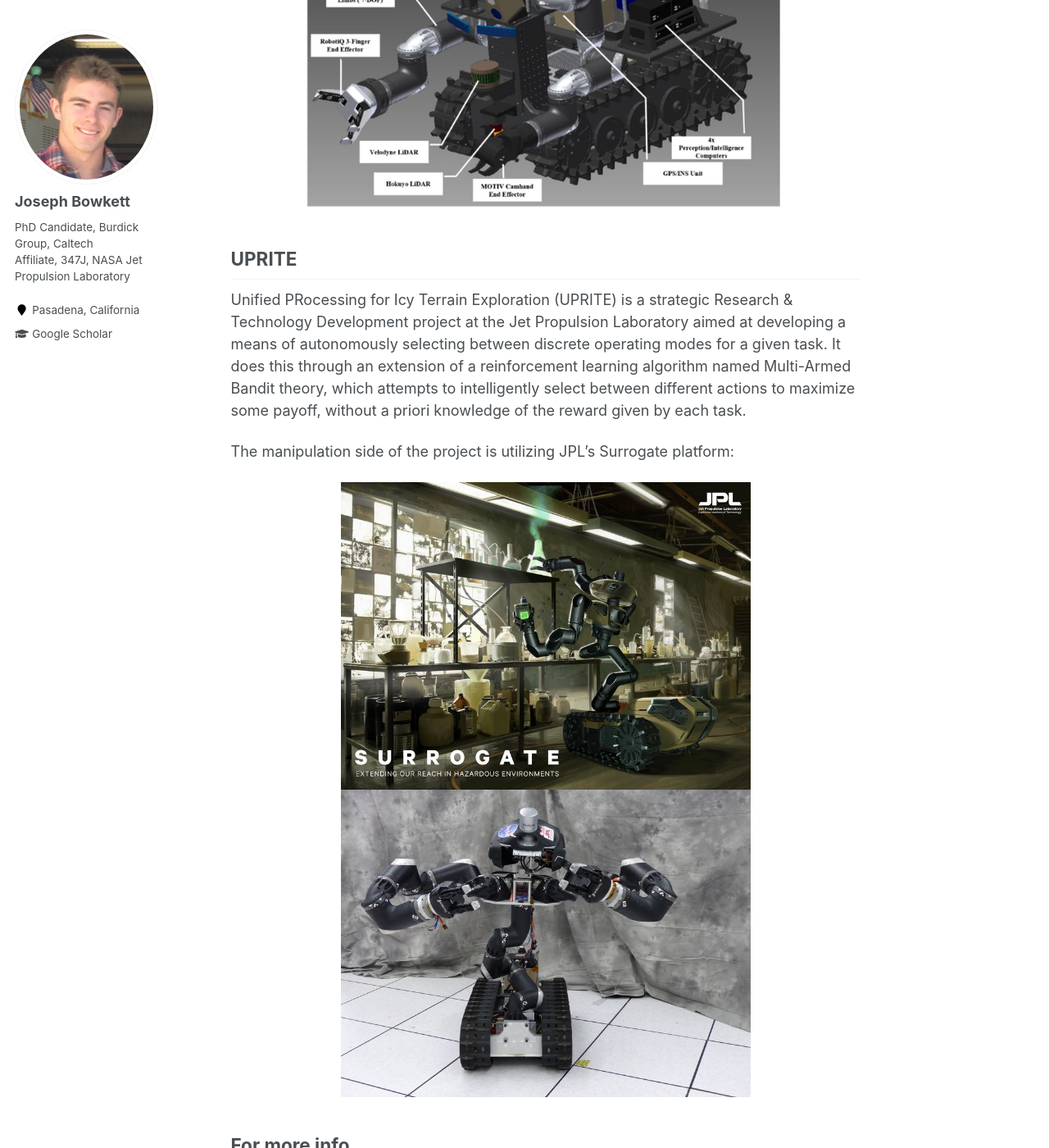
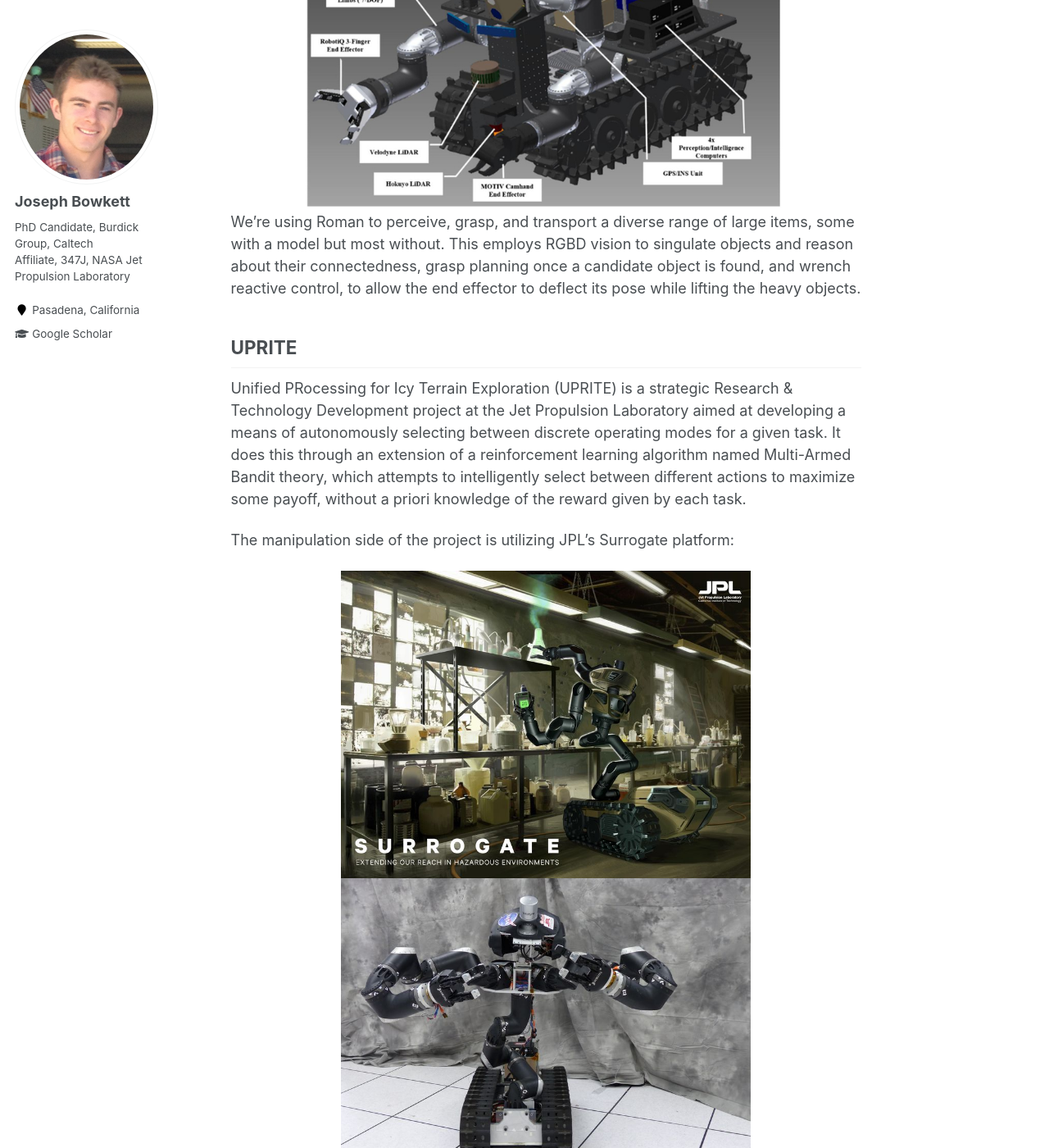
Before and after one commit to JosephBowkett/josephbowkett.github.io, a Jekyll site: the page built from _pages/about.md, in a window 1280 px wide and 1400 px high, scrolled down 1281 px. Shown: the whole window at 82% size. Built offline with Jekyll 4.4.1, drawn with Linux system fonts in a browser that asks for light colours; some of the changed text lies outside the part shown.

Commit message:
Added to main page bio

```diff
--- a/_pages/about.md
+++ b/_pages/about.md
@@ -25,6 +25,8 @@
 
 <center> <img src="images/roman.jpg" alt="RCTA RoMan platform" title="RCTA RoMan platform" width="600"> </center>
 
+We're using Roman to perceive, grasp, and transport a diverse range of large items, some with a model but most without. This employs RGBD vision to singulate objects and reason about their connectedness, grasp planning once a candidate object is found, and wrench reactive control, to allow the end effector to deflect its pose while lifting the heavy objects.
+
 UPRITE
 ------
 Unified PRocessing for Icy Terrain Exploration (UPRITE) is a strategic Research & Technology Development project at the Jet Propulsion Laboratory aimed at developing a means of autonomously selecting between discrete operating modes for a given task. It does this through an extension of a reinforcement learning algorithm named Multi-Armed Bandit theory, which attempts to intelligently select between different actions to maximize some payoff, without a priori knowledge of the reward given by each task.
@@ -34,7 +36,3 @@
 <center> <img src="images/surrogate_artists.jpg" alt="JPL's Surrogate Robot - Artist's Impression" title="JPL's Surrogate Robot - Artist's Impression" width="500"> </center>
 
 <center> <img src="images/surrogate.jpg" alt="JPL's Surrogate Robot - Original Configuration" title="JPL's Surrogate Robot - Original Configuration" width="500"> </center>
-
-For more info
-------
-More info about configuring academicpages can be found in [the guide](https://academicpages.github.io/markdown/). The [guides for the Minimal Mistakes theme](https://mmistakes.github.io/minimal-mistakes/docs/configuration/) (which this theme was forked from) might also be helpful.
```
